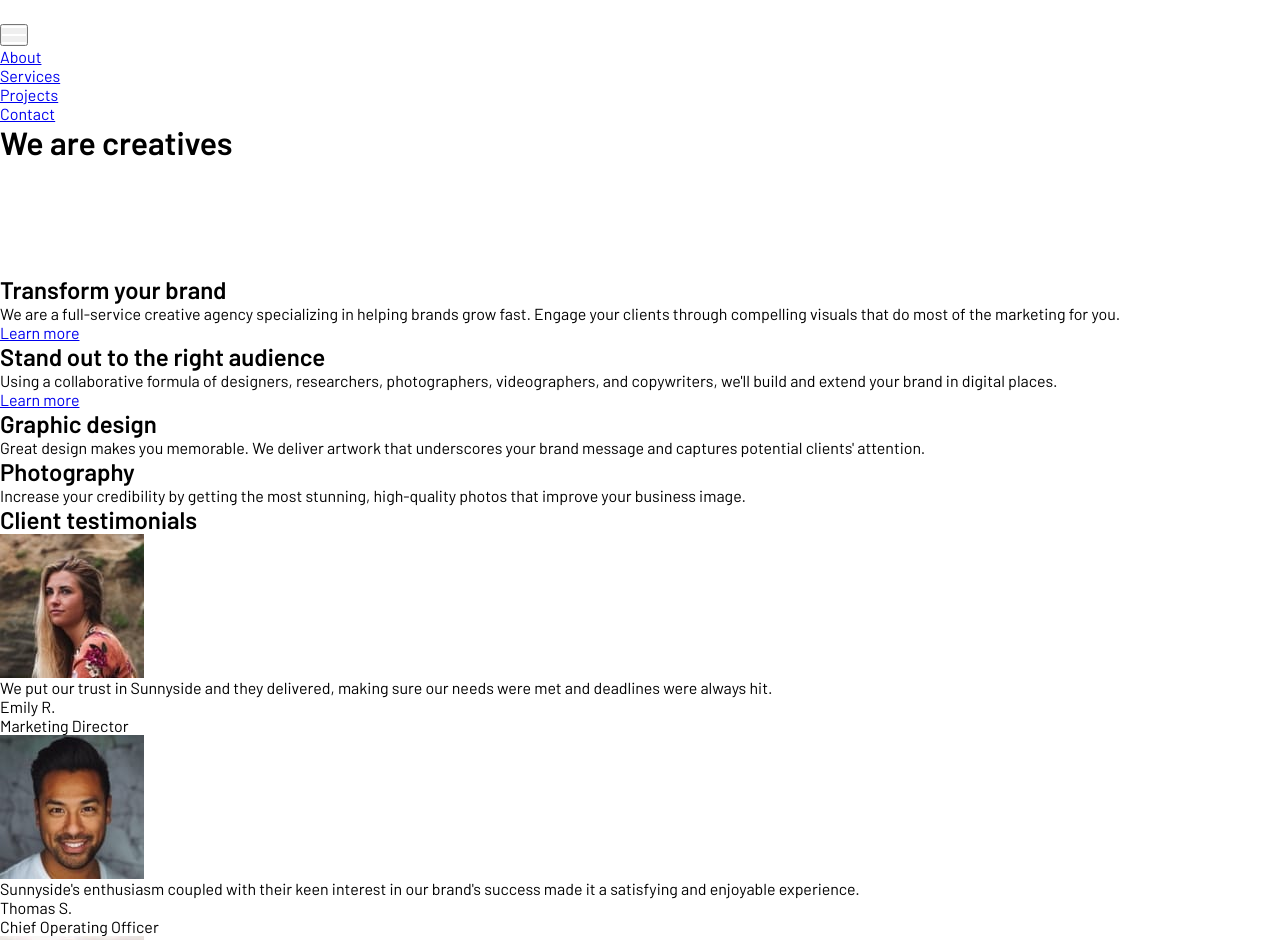
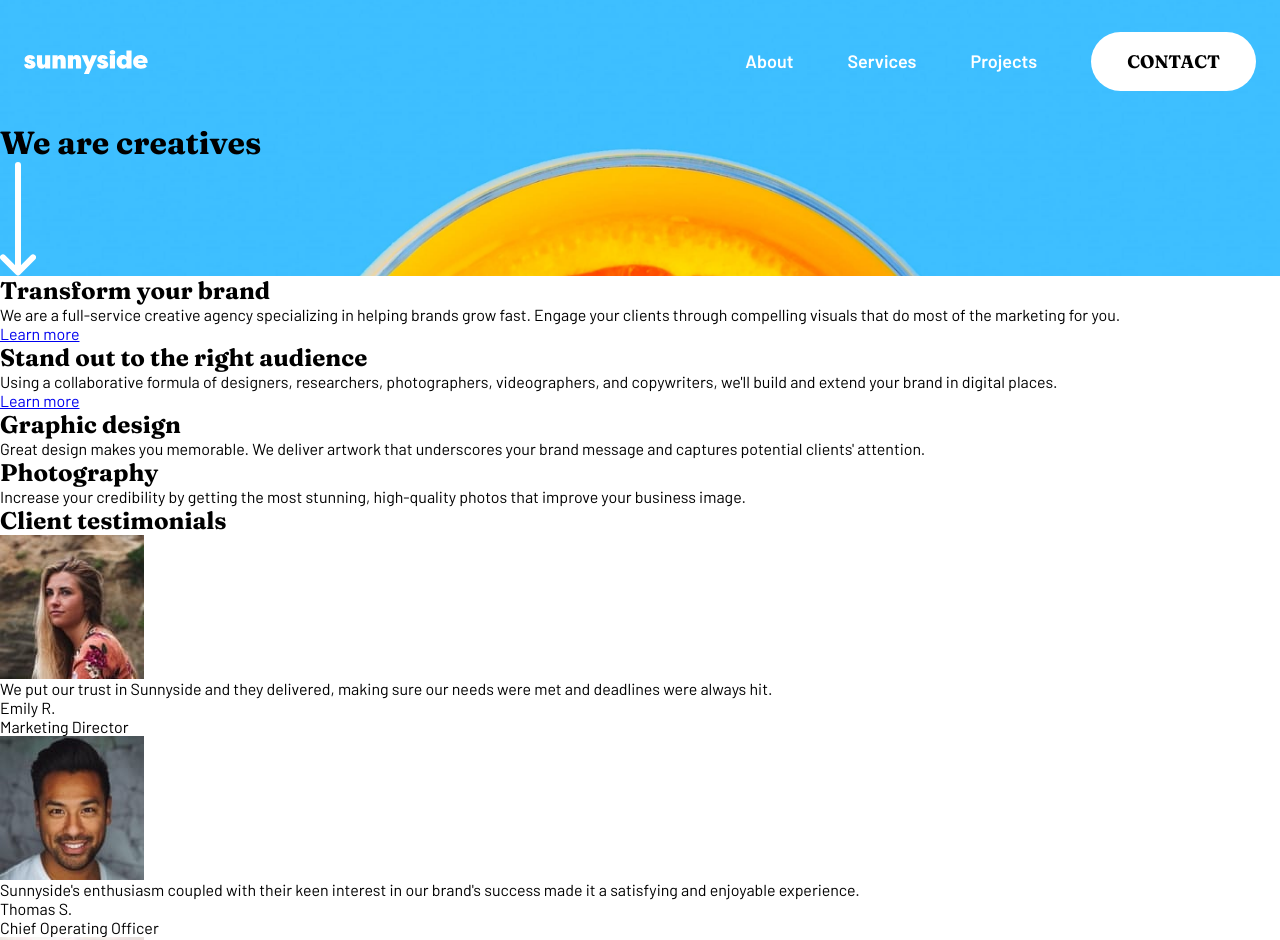
Before and after one commit to karolbanat/sunnyside-agency-landing-page, a plain HTML site: page index.html in a window 1280 px wide. Shown: the top 940 px of the page. Drawn offline with Linux system fonts and the light colour scheme.

Commit message:
Basic nav styles

```diff
--- a/sass/main.scss
+++ b/sass/main.scss
@@ -11,12 +11,16 @@
 	--clr-neutral-500: hsl(212, 27%, 19%);
 
 	--clr-white: hsl(0, 0%, 100%);
+	--clr-black: hsl(0, 0%, 0%);
 
 	--ff-primary: 'Fraunces', serif;
 	--ff-secondary: 'Barlow', sans-serif;
 
 	// stage
 	--ff-heading: var(--ff-primary);
+	--nav-link: var(--clr-white);
+	--bg-btn-nav-link: var(--clr-white);
+	--ff-btn-link: var(--ff-primary);
 }
 
 // RESET
@@ -61,3 +65,62 @@ q:after {
 }
 
 // main css
+h1,
+h2,
+h3 {
+	font-family: var(--ff-heading);
+}
+
+// header
+.header {
+	background-image: url('../images/desktop/image-header.jpg');
+	background-size: cover;
+	background-position: center;
+}
+
+// navigation
+.nav {
+	display: flex;
+	justify-content: space-between;
+	align-items: center;
+	padding: 2em 1.5em;
+
+	&__burger-btn {
+		padding: 0.5em;
+		background: none;
+		border: none;
+		cursor: pointer;
+
+		@media (min-width: 47.5em) {
+			display: none;
+		}
+	}
+
+	&__links {
+		display: none;
+
+		@media (min-width: 47.5em) {
+			display: flex;
+		}
+	}
+
+	&__link {
+		display: block;
+		padding: 1em 1.5em;
+		font-size: 1.8rem;
+		font-weight: 600;
+		text-decoration: none;
+		color: var(--nav-link);
+
+		&--btn {
+			--nav-link: var(--clr-black);
+
+			padding-inline: 2em;
+			margin-left: 1.5em;
+			font-family: var(--ff-btn-link);
+			text-transform: uppercase;
+			background-color: var(--clr-white);
+			border-radius: 50em;
+		}
+	}
+}
```
Also changed, not shown: css/main.css, 1 other file.
